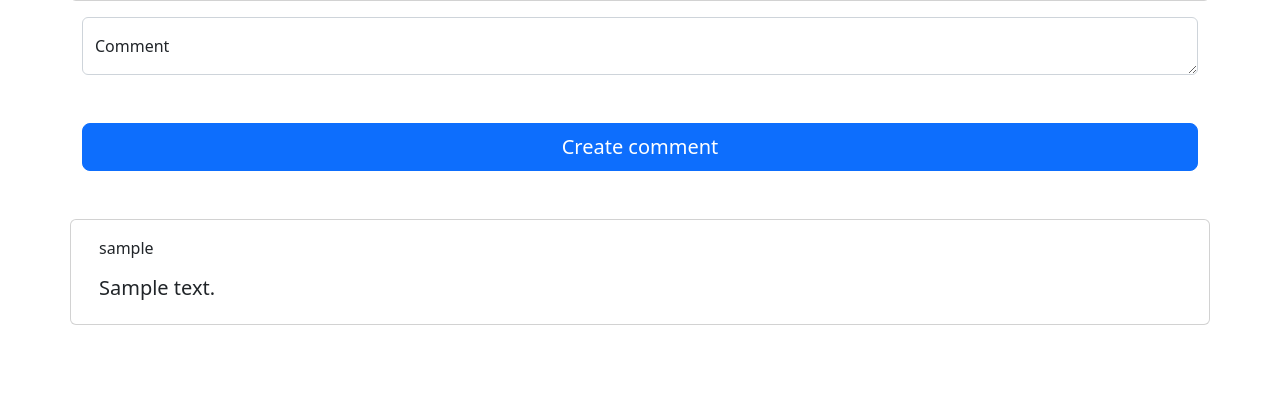
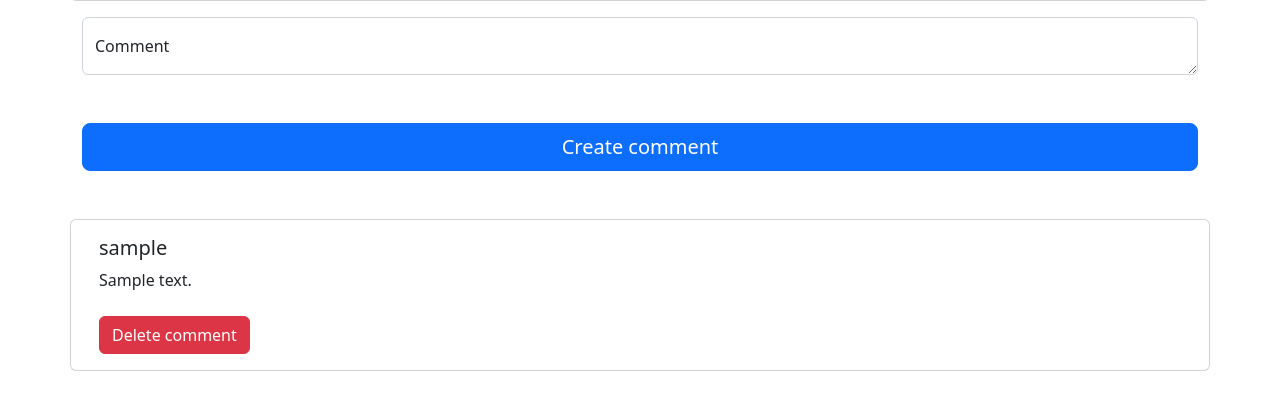
Before and after one commit to justojaramillo/commentsys, a PHP site: page /show.php?id=1 in a window 1280 px wide. Shown: the part 281-691 px from the top of the page. Run offline with PHP 8.4, Linux system fonts and the light colour scheme; the visitor is signed in with stand-in values (Sample User, id 1); tables that the repository leaves empty or names only in its code hold one stand-in row (values such as "Sample post").

Commit message:
delete comments in construction

```diff
--- a/show.php
+++ b/show.php
@@ -51,12 +51,13 @@ $comment = $comments->fetchAll(PDO::FETCH_OBJ);
         <?php foreach ($comment as $comm) : ?>
         <div class="card mt-5">
             <div class="card-body">
-                <p class="card-text"><?= $comm->username ?></p>
-                <h5 class="card-title"><?= $comm->comment ?> </h5>
+                <h5 class="card-text"><?= $comm->username ?></h5>
+                <p class="card-title"><?= $comm->comment ?> </p>
+                <button name="delete_comment" id="delete_comment" value="<?= $comm->comments_id ?>"  class="btn btn-danger mt-3" >Delete comment</button>
             </div>
         </div>
         <?php endforeach; ?>
-        <!-- AQUI QUEDE MINUTO 6:52 -->
+
     </div>
 </main>
 
@@ -64,14 +65,12 @@ $comment = $comments->fetchAll(PDO::FETCH_OBJ);
 <?php require_once "includes/footer.php"; ?>
 
 <script>
-    $( document ).ready(function() {
+    $(document).ready(function() {
 
 
 
-        $(document).on('submit',function(e){
-            console.log("submitted");
+/*         $(document).on('submit',function(e){
             e.preventDefault();
-
             var form_data = $('#comment_data').serialize()+'&submit=submit';
 
             $.ajax({
@@ -83,8 +82,40 @@ $comment = $comments->fetchAll(PDO::FETCH_OBJ);
                     $('#username').val('');
                     $('#post_id').val('');
                     $("#msg").html("Added successfully.").toggleClass("alert alert-success bg-success text-white mt-3");
+                    fetch_me();
+                }
+            });
+        }); */
+
+
+        $("#delete_comment").on('click',function(e){
+            e.preventDefault();
+            console.log("clicked");
+
+            var id = $("#delete_comment").val();
+            console.log(id);
+
+
+            $.ajax({
+                type: 'post',
+                url: 'http://commentsys.test/delete_comment.php',
+                data: {
+                    delete: 'delete',
+                    id: id
+                },
+                success: function (){
+                    alert("delete id: "+id);
+                    //$("#msg").html("Added successfully.").toggleClass("alert alert-success bg-success text-white mt-3");
+                    //fetch_me();
                 }
             });
         });
+
+        function fetch_me(){
+
+            setInterval(() => {
+                $("body").load("show.php?id=<?=  $_GET["id"] ?>")
+            }, 4000);
+        }
     });
 </script>
```
Also changed, not shown: delete_comment.php (added, +10 -0 lines).
